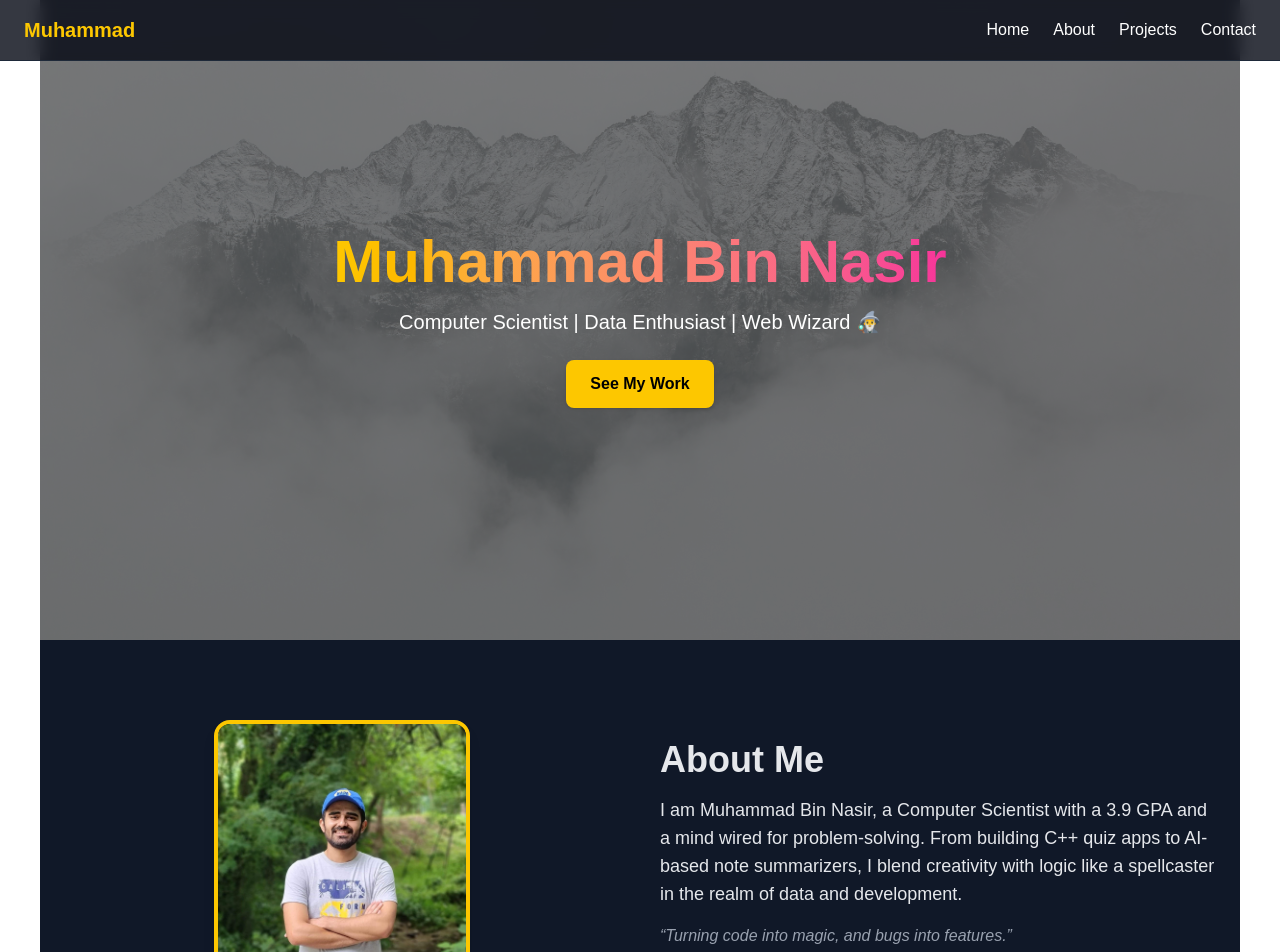
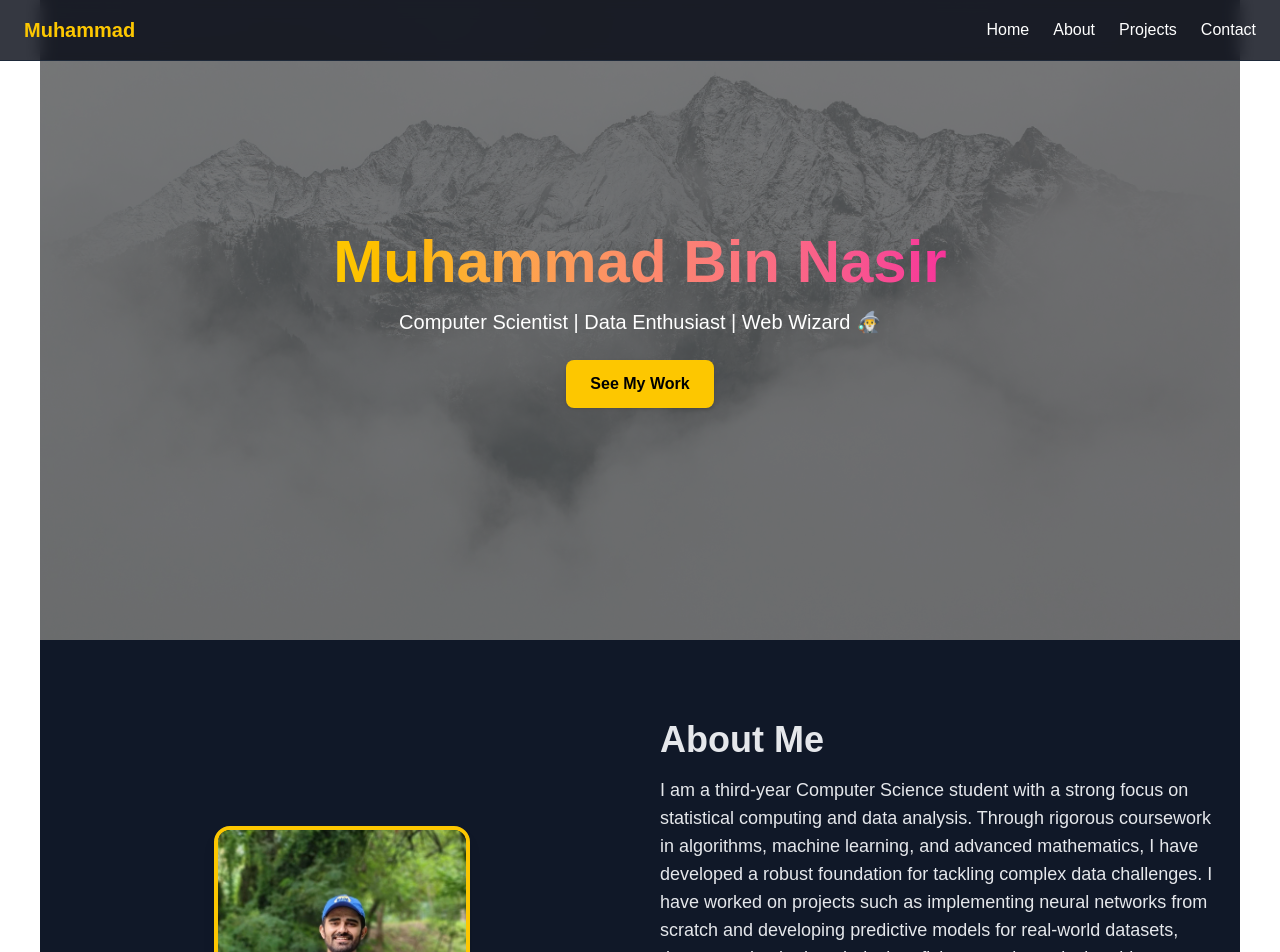
Before and after one commit to muhammad-bin-nasir/Personal-Portfolio, a Next.js app: page / in a window 1280 px wide. Shown: the top 952 px of the page. Built offline with nearby package versions, Linux system fonts and the light colour scheme.

Commit message:
Update page.tsx

```diff
--- a/src/app/page.tsx
+++ b/src/app/page.tsx
@@ -126,9 +126,16 @@ export default function HomePage() {
           <div>
             <h2 className="text-4xl font-bold mb-4">About Me</h2>
             <p className="text-lg mb-4">
-              I am  Muhammad Bin Nasir, a Computer Scientist with a 3.9 GPA and a mind wired for
-              problem-solving. From building C++ quiz apps to AI-based note summarizers, I blend
-              creativity with logic like a spellcaster in the realm of data and development.
+              I am a third-year Computer Science student with a strong focus on statistical
+            computing and data analysis. Through rigorous coursework in algorithms, machine
+            learning, and advanced mathematics, I have developed a robust foundation for tackling
+            complex data challenges. I have worked on projects such as implementing neural
+            networks from scratch and developing predictive models for real-world datasets,
+            demonstrating both technical proficiency and practical problem-solving abilities.
+            With a strong passion for Data Science, I aim to pursue an MS degree to deepen my
+            expertise in areas such as deep learning and big data analytics. My combination of
+            academic excellence, hands-on project experience, and commitment to data-driven
+            innovation positions me to make meaningful contributions to the industry.
             </p>
             <p className="italic text-gray-400 mb-6">
               “Turning code into magic, and bugs into features.”
```
